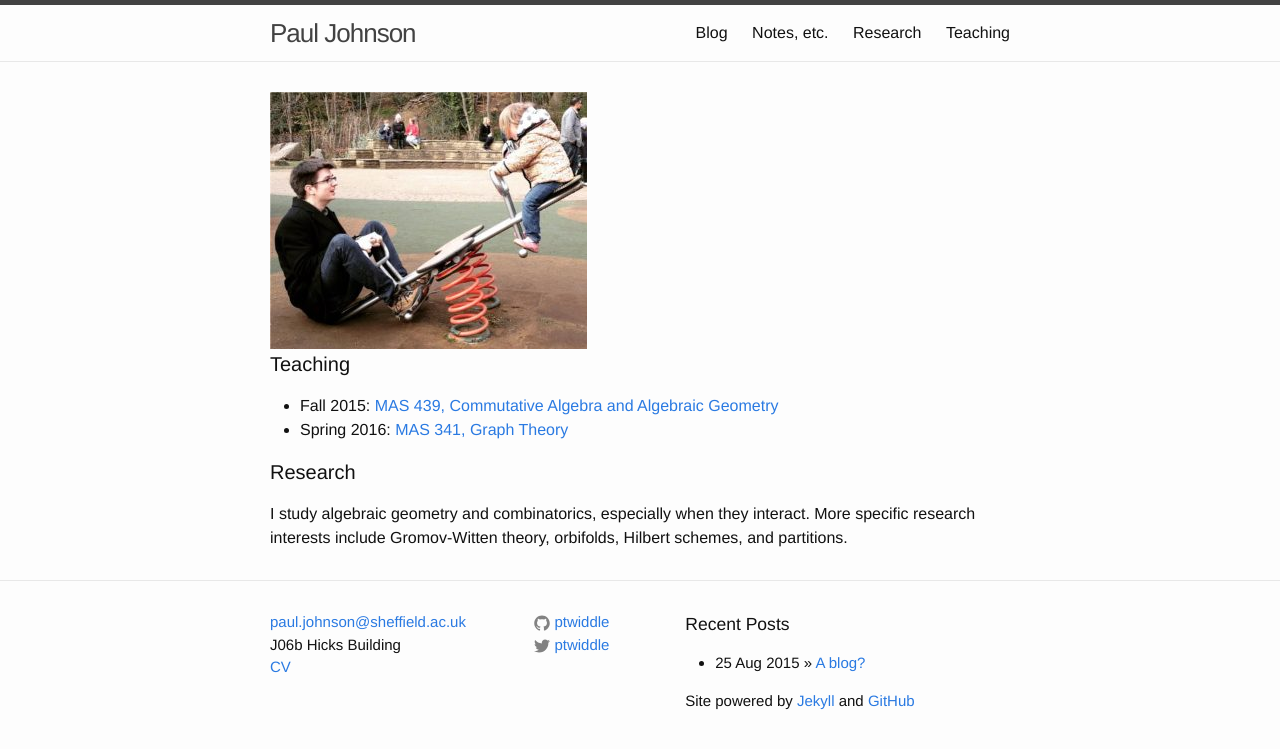
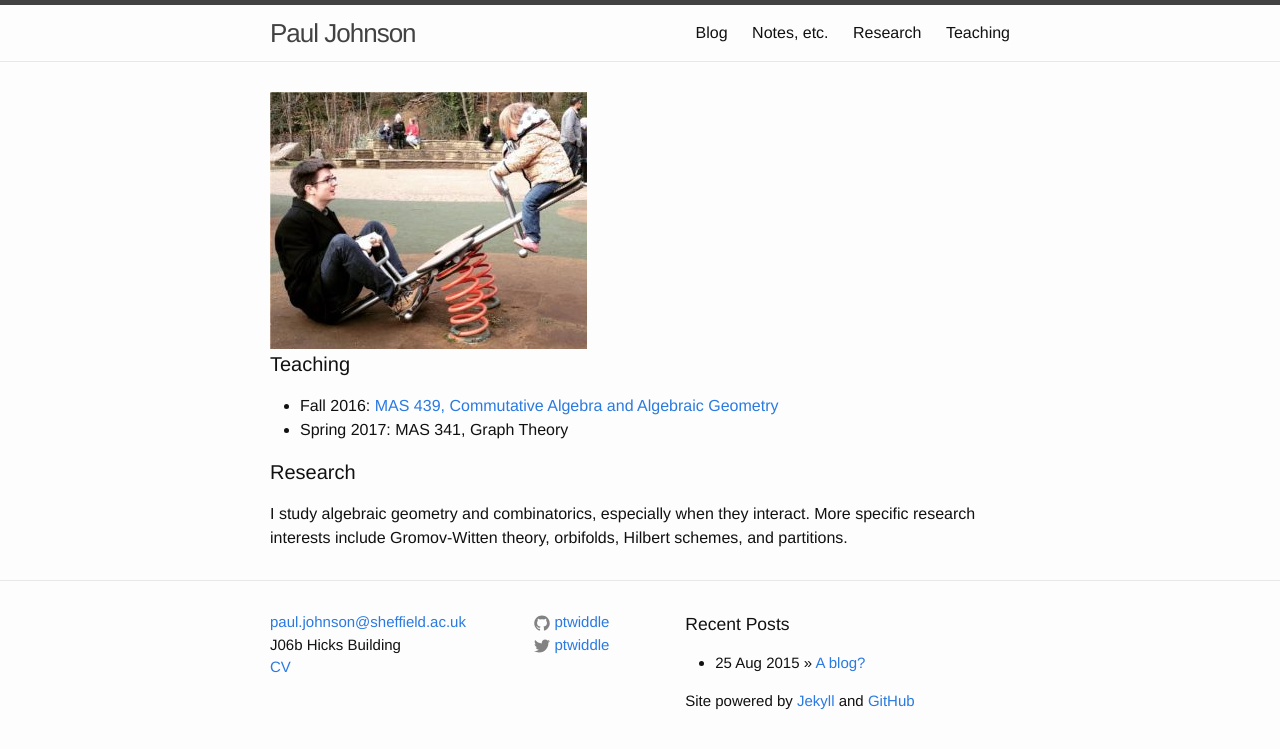
Before and after one commit to ptwiddle/ptwiddle.github.io, a Jekyll site: the page built from index.html, in a window 1280 px wide. Shown: the top 749 px of the page. Built offline with Jekyll 4.4.1, drawn with Linux system fonts in a browser that asks for light colours.

Commit message:
updated links to courses

```diff
--- a/index.html
+++ b/index.html
@@ -8,8 +8,8 @@
 
   <h3 class="page-heading">Teaching</h3>
       <ul>
-        <li> Fall 2015: <a href="http://ptwiddle.github.io/MAS439-Commutative-Algebra/">MAS 439, Commutative Algebra and Algebraic Geometry</a></li>
-        <li> Spring 2016: <a href="http://ptwiddle.github.io/MAS341-Graph-Theory/">MAS 341, Graph Theory</a> </li>
+        <li> Fall 2016: <a href="http://ptwiddle.github.io/MAS439-Commutative-Algebra/">MAS 439, Commutative Algebra and Algebraic Geometry</a></li>
+        <li> Spring 2017: MAS 341, Graph Theory </li>
       </ul>
   <h3 class="page-heading"> Research </h3>
        I study algebraic geometry and combinatorics, especially when they interact.  More specific research interests include Gromov-Witten theory, orbifolds, Hilbert schemes, and partitions.
```
